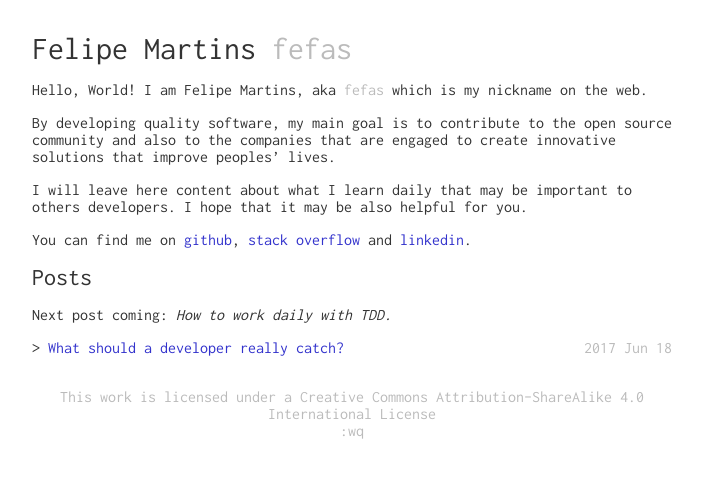
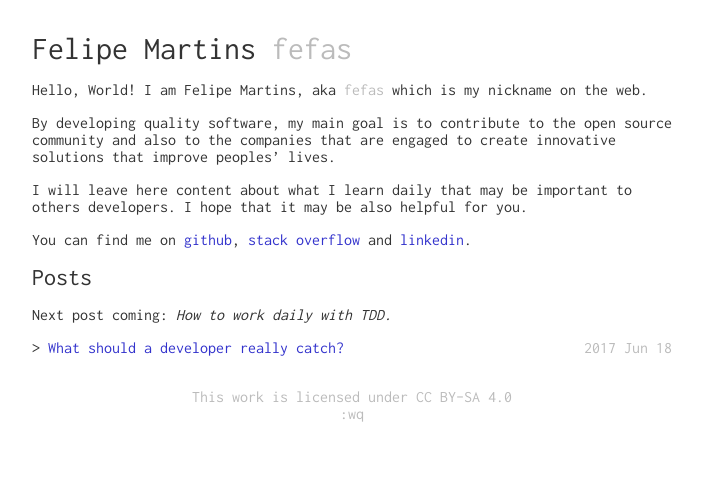
Before and after one commit to fefas/blog.fefas.net, a Jekyll site: the page built from pages/home.md, in a window 1280 px wide. Shown: the top 478 px of the page, without its empty margins (288-990 px from the left). Built offline with Jekyll 4.4.1, drawn with Linux system fonts in a browser that asks for light colours.

Commit message:
Use short form of CC license (fix #19) (#26)

```diff
--- a/_layouts/default.html
+++ b/_layouts/default.html
@@ -35,7 +35,7 @@
       {{ content }}
 
       <footer>
-        <p>This work is licensed under a <a href="https://creativecommons.org/licenses/by-sa/4.0/">Creative Commons Attribution-ShareAlike 4.0 International License</a></p>
+        <p>This work is licensed under <a href="https://creativecommons.org/licenses/by-sa/4.0/">CC BY-SA 4.0</a></p>
         <p>:wq</p>
       </footer>
 
```
